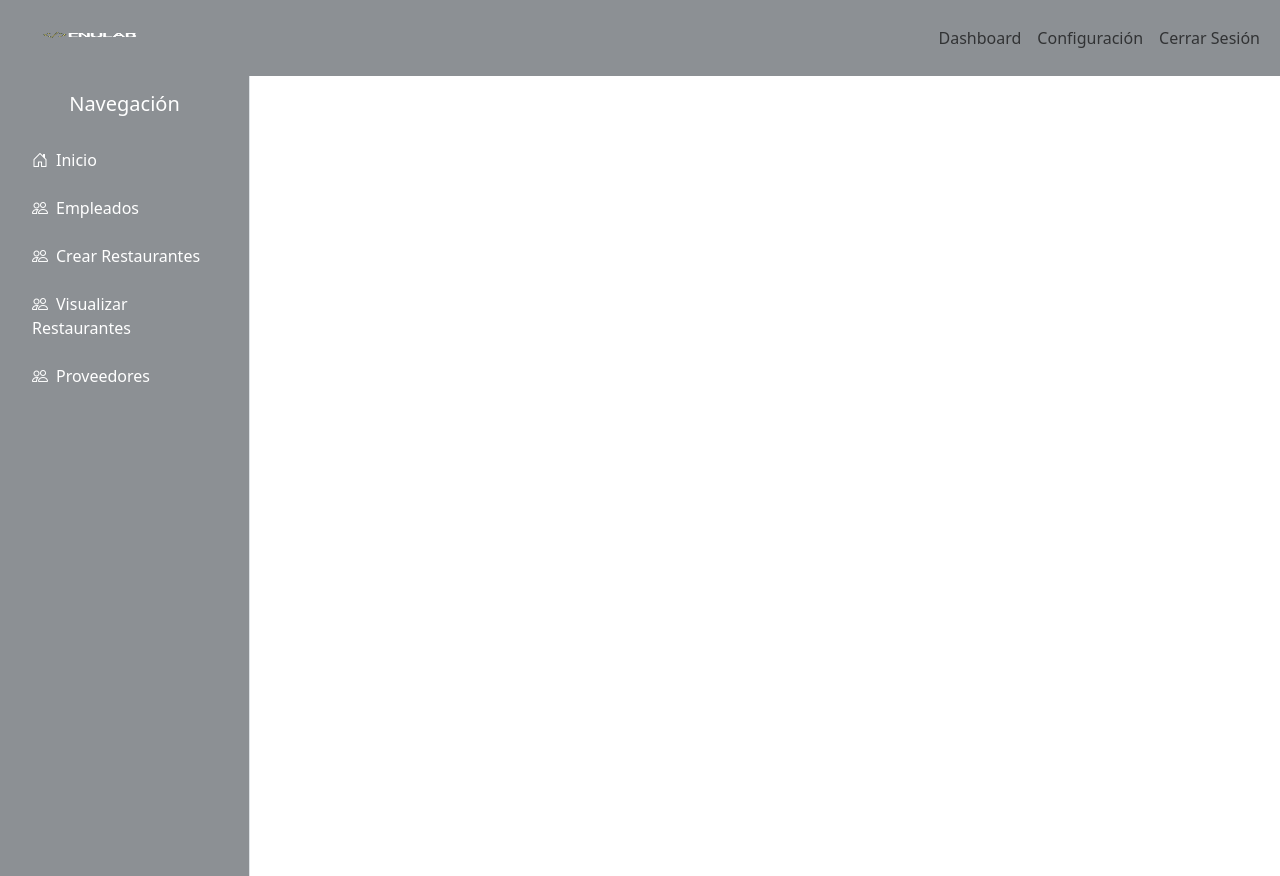
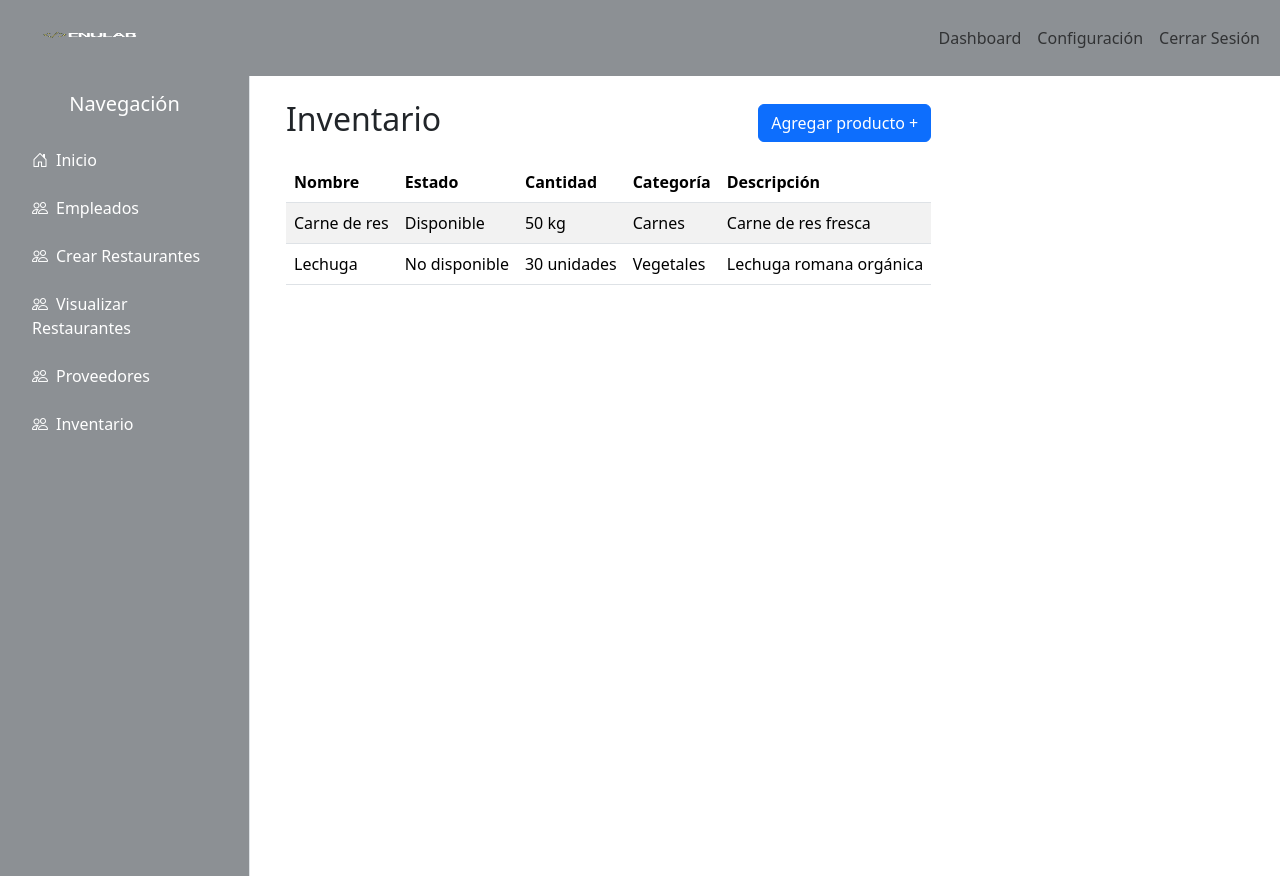
Before and after one commit to SebastianDonoso03/Enulab-Front, a React (Create React App) app: page /Inventario in a window 1280 px wide. Built offline with nearby package versions, Linux system fonts and the light colour scheme.

Commit message:
agrega inventario

```diff
--- a/src/App.js
+++ b/src/App.js
@@ -11,6 +11,9 @@ import CrearRestaurante from "./components/admin/CrearRestaurant";
 import VisualizarRestaurantes from "./components/admin/Visualizar";
 import Proveedores from "./components/admin/Proveedores";
 import CrearProveedor from "./components/admin/CrearProveedor";
+import Inventario from "./components/admin/Inventario";
+import CrearInventario from "./components/admin/CrearInventario";
+
 
 function App() {
   return (
@@ -27,6 +30,8 @@ function App() {
             <Route path="/Visualizar" element={<VisualizarRestaurantes />} />
             <Route path="/Proveedores" element={<Proveedores />} />
             <Route path="/Proveedores/nuevo" element={<CrearProveedor />} />
+            <Route path="/Inventario" element={<Inventario />} />
+            <Route path="/Inventario/nuevo" element={<CrearInventario />} />
           </Routes>
         </div>
       </div>
--- a/src/components/Sidebar.js
+++ b/src/components/Sidebar.js
@@ -41,6 +41,12 @@ const Sidebar = () => {
               Proveedores
             </Link>
           </li>
+          <li className="nav-item mb-2">
+            <Link className="nav-link text-white" to="/Inventario">
+              <i className="bi bi-people me-2"></i>
+              Inventario
+            </Link>
+          </li>
         </ul>
       </div>
     </div>
--- a/src/components/admin/CrearInventario.js
+++ b/src/components/admin/CrearInventario.js
@@ -0,0 +1,73 @@
+import React, { useState } from "react";
+import { useNavigate } from "react-router-dom";
+
+const CrearInventario = () => {
+  const [producto, setProducto] = useState({
+    nombre: "",
+    estado: false,
+    cantidad: "",
+    categoria: "",
+    descripcion: ""
+  });
+
+  const navigate = useNavigate();
+
+  const handleChange = (e) => {
+    const { name, value, type, checked } = e.target;
+    setProducto({
+      ...producto,
+      [name]: type === "checkbox" ? checked : value
+    });
+  };
+
+  const handleSubmit = (e) => {
+    e.preventDefault();
+    console.log("Producto agregado:", producto);
+  };
+
+  return (
+    <div className="container mt-4 p-4 shadow rounded bg-light">
+      <div className="d-flex justify-content-between align-items-center mb-4">
+        <h2 className="text-primary">Crear Inventario</h2>
+      </div>
+
+      <form onSubmit={handleSubmit} className="p-3 border rounded bg-white">
+        <div className="mb-3">
+          <label className="form-label fw-bold">Nombre del Producto</label>
+          <input type="text" className="form-control" name="nombre" value={producto.nombre} onChange={handleChange} required />
+        </div>
+        <div className="mb-3 d-flex align-items-center">
+          <input type="checkbox" className="form-check-input me-2" name="estado" checked={producto.estado} onChange={handleChange} />
+          <label className="form-label fw-bold">Disponible</label>
+        </div>
+        <div className="mb-3">
+          <label className="form-label fw-bold">Cantidad</label>
+          <input type="text" className="form-control" name="cantidad" value={producto.cantidad} onChange={handleChange} required />
+        </div>
+        <div className="mb-3">
+          <label className="form-label fw-bold">Categoría</label>
+          <input type="text" className="form-control" name="categoria" value={producto.categoria} onChange={handleChange} required />
+        </div>
+        <div className="mb-3">
+          <label className="form-label fw-bold">Descripción</label>
+          <textarea className="form-control" name="descripcion" value={producto.descripcion} onChange={handleChange} required></textarea>
+        </div>
+
+        <div className="d-flex justify-content-between">
+          <button
+            type="button"
+            className="btn btn-outline-secondary"
+            onClick={() => navigate("/Inventario")}
+          >
+            Atrás
+          </button>
+          <button type="submit" className="btn btn-success">
+            Guardar Producto
+          </button>
+        </div>
+      </form>
+    </div>
+  );
+};
+
+export default CrearInventario;
--- /dev/null
+++ b/src/components/admin/Inventario.js
@@ -0,0 +1,43 @@
+import React, { useState } from "react";
+import { Link } from "react-router-dom";
+
+const Inventario = () => {
+  const productos = [
+    { id: 1, nombre: "Carne de res", estado: true, cantidad: "50 kg", categoria: "Carnes", descripcion: "Carne de res fresca" },
+    { id: 2, nombre: "Lechuga", estado: false, cantidad: "30 unidades", categoria: "Vegetales", descripcion: "Lechuga romana orgánica" }
+  ];
+
+  return (
+    <div className="container">
+      <div className="d-flex justify-content-between align-items-center mb-3">
+        <h2>Inventario</h2>
+        <Link to="/Inventario/nuevo" className="btn btn-primary">Agregar producto +</Link>
+      </div>
+
+      <table className="table table-striped">
+        <thead>
+          <tr>
+            <th>Nombre</th>
+            <th>Estado</th>
+            <th>Cantidad</th>
+            <th>Categoría</th>
+            <th>Descripción</th>
+          </tr>
+        </thead>
+        <tbody>
+          {productos.map(prod => (
+            <tr key={prod.id}>
+              <td>{prod.nombre}</td>
+              <td>{prod.estado ? "Disponible" : "No disponible"}</td>
+              <td>{prod.cantidad}</td>
+              <td>{prod.categoria}</td>
+              <td>{prod.descripcion}</td>
+            </tr>
+          ))}
+        </tbody>
+      </table>
+    </div>
+  );
+};
+
+export default Inventario;
--- a/src/components/admin/Proveedores.js
+++ b/src/components/admin/Proveedores.js
@@ -12,7 +12,7 @@ const Proveedores = () => {
   return (
     <div className="container">
       <div className="d-flex justify-content-between align-items-center mb-3">
-        <h2>Empleados</h2>
+        <h2>Proveedores</h2>
         <Link to="/Proveedores/nuevo" className="btn btn-primary">Agregar proveeedor +</Link>
       </div>
 
```
